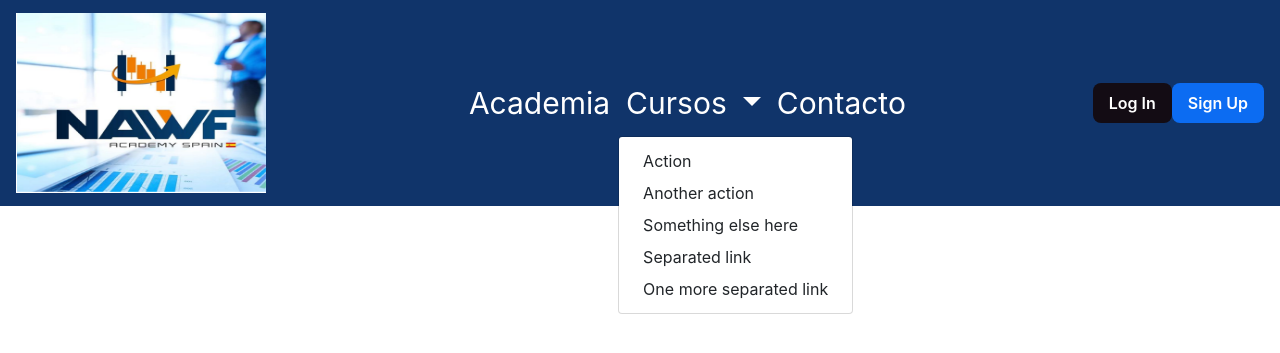
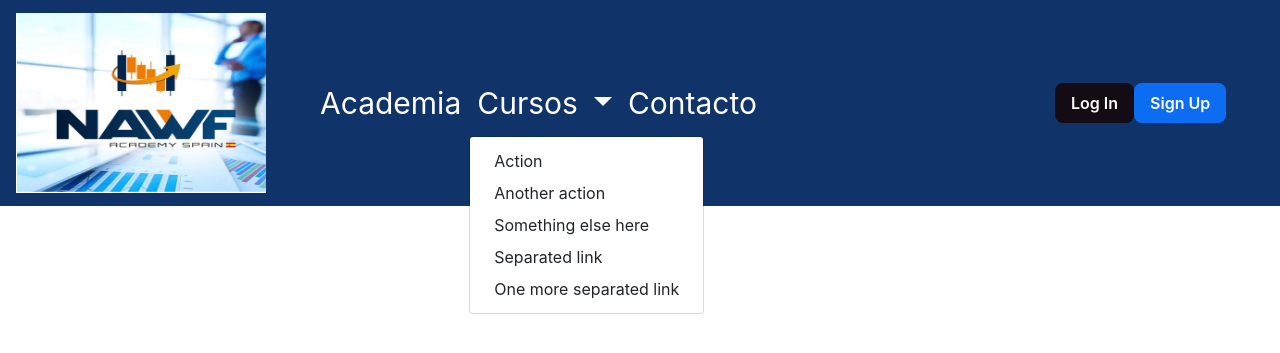
Before and after one commit to kokoyoana/Academia, a Django app: template academia/templates/app/index.html in a window 1280 px wide. Shown: the top 353 px of the page. Run offline with Django 3.2, Linux system fonts and the light colour scheme; the template is opened without the code that fills it, so the values that code supplies are empty; some libraries are stand-ins or nearby versions.

Commit message:
ajustes menu

```diff
--- a/academia/app/static/css/style.css
+++ b/academia/app/static/css/style.css
@@ -1,11 +1,14 @@
 .navbar{
      background-color: #10346A;
+}
+.acceso{
+    margin-left: 280px;
 }
 .nav-item{
     color: white;
 }
 .navbaritem{
-    margin:auto;
+    margin-left: 30px;
     font-size: 30px;
 }
 .dropdown-toggle{
@@ -30,6 +33,7 @@
     border: transparent;
     background-color: rgb(19, 12, 20);
     line-height: 2.5rem;
+    margin-left: 10px;
 }
 .SignUp {
     display: inline-block;
--- a/academia/templates/app/index.html
+++ b/academia/templates/app/index.html
@@ -18,8 +18,8 @@
             <a href="#" class="navbar-brand">
                 <img src="{% static 'img/logoacademia.png' %}" height="180" width="250px;" alt="CoolBrand" />
             </a>
-            <button type="button" class="navbar-toggler" data-toggle="collapse" data-target="#navbarCollapse"
-                style="color: rgb(46, 37, 37); background-color: rgb(243, 154, 11)">
+            <button type="button" class="navbar-toggler navbar-red" data-toggle="collapse" data-target="#navbarCollapse"
+                style="color: rgb(204, 52, 52); background-color: white">
                 <span class="navbar-toggler-icon"></span>
             </button>
 
```
